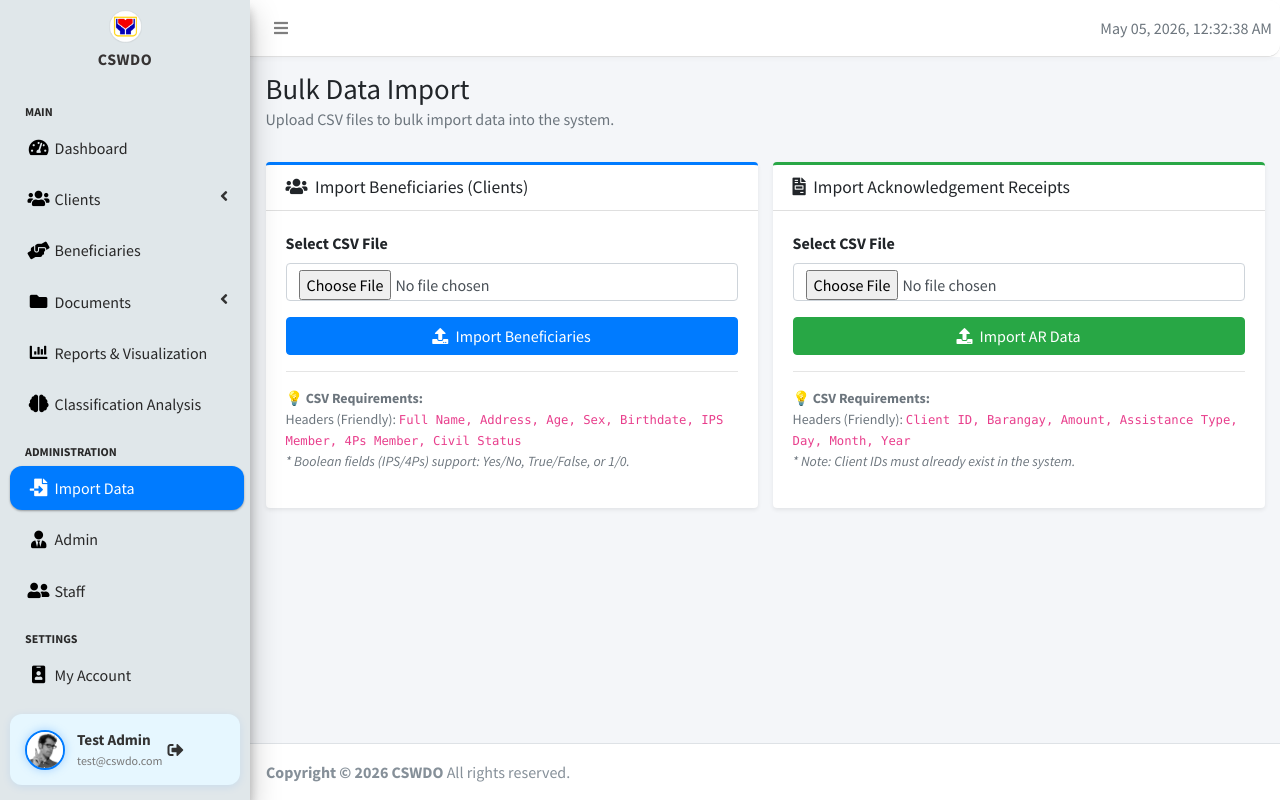
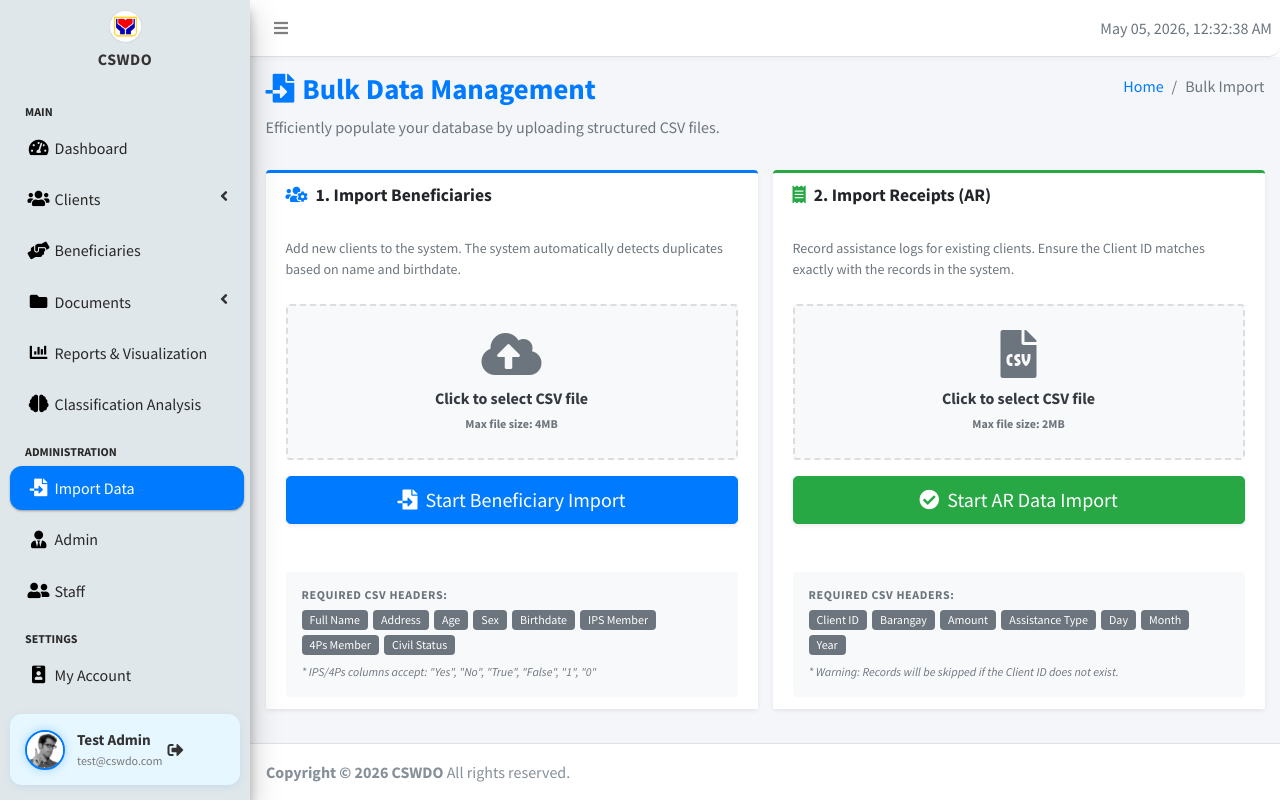
Before and after one commit to bensentdace24/cswdo-capstone, a Laravel app: page /admin/receipts/import in a window 1280 px wide. Run offline with Laravel 10, Linux system fonts and the light colour scheme; a user stored in the database is signed in; data comes from the database, SQL or seed files in the repository; settings files or empty folders that the repository lacks are supplied; some libraries are stand-ins or nearby versions.

Commit message:
redisgining the import page

```diff
--- a/app/Http/Controllers/ImportController.php
+++ b/app/Http/Controllers/ImportController.php
@@ -332,18 +332,4 @@ class ImportController extends Controller
         return back()->with('error', 'Could not open CSV file.');
     }
 
-    public function deleteImportedData()
-    {
-        // ✅ Delete only rows that came from CSV import
-        AcknowledgementReceipt::where('is_imported', true)->delete();
-        ClientAssistanceLog::where('is_imported', true)->delete();
-
-        // ✅ Recompute AI analytics so dashboard stays accurate
-        shell_exec("python " . public_path('python/kmeans_cluster.py'));
-        shell_exec("python " . public_path('python/random_forest_classifier.py'));
-
-        DB::table('ai_updates')->updateOrInsert([], ['updated_at' => now()]);
-
-        return back()->with('success', '✅ All imported data removed successfully!');
-    }
 }
--- a/resources/views/admin/import.blade.php
+++ b/resources/views/admin/import.blade.php
@@ -2,95 +2,160 @@
 
 @section('content')
 <div class="content-wrapper">
+    <!-- Content Header -->
     <div class="content-header">
         <div class="container-fluid">
-                <h1 class="m-0">Bulk Data Import</h1>
-                <p class="text-muted">Upload CSV files to bulk import data into the system.</p>
+            <div class="row mb-2">
+                <div class="col-sm-6">
+                    <h1 class="m-0 font-weight-bold text-primary"><i class="fas fa-file-import mr-2"></i>Bulk Data Management</h1>
+                </div>
+                <div class="col-sm-6">
+                    <ol class="breadcrumb float-sm-right">
+                        <li class="breadcrumb-item"><a href="{{ url('admin/dashboard') }}">Home</a></li>
+                        <li class="breadcrumb-item active">Bulk Import</li>
+                    </ol>
+                </div>
+            </div>
+            <p class="text-muted">Efficiently populate your database by uploading structured CSV files.</p>
         </div>
     </div>
 
+    <!-- Main Content -->
     <section class="content">
         <div class="container-fluid">
+
+            <!-- Global Feedback Messages -->
             @if (session('success'))
-                    <div class="alert alert-success alert-dismissible fade show" role="alert">
+                <div class="alert alert-success alert-dismissible shadow-sm">
+                    <button type="button" class="close" data-dismiss="alert" aria-hidden="true">&times;</button>
+                    <h5><i class="icon fas fa-check"></i> Success!</h5>
                     {{ session('success') }}
-                        <button type="button" class="close" data-dismiss="alert" aria-label="Close">
-                            <span aria-hidden="true">&times;</span>
-                        </button>
                 </div>
             @endif
 
             @if (session('import_errors'))
-                    <div class="alert alert-warning shadow-sm">
-                        <h5><i class="icon fas fa-exclamation-triangle"></i> Import Issues Detected</h5>
-                        <ul class="mb-0" style="max-height: 200px; overflow-y: auto;">
+                <div class="card card-warning card-outline shadow-sm">
+                    <div class="card-header">
+                        <h3 class="card-title text-warning font-weight-bold">
+                            <i class="fas fa-exclamation-triangle mr-1"></i> Partial Import Warnings
+                        </h3>
+                    </div>
+                    <div class="card-body p-0">
+                        <div class="table-responsive" style="max-height: 250px;">
+                            <table class="table table-sm table-hover mb-0">
+                                <thead class="bg-light">
+                                    <tr>
+                                        <th style="width: 100px" class="pl-3">Row</th>
+                                        <th>Issue Description</th>
+                                    </tr>
+                                </thead>
+                                <tbody>
                                     @foreach (session('import_errors') as $error)
-                                <li>{{ $error }}</li>
+                                        <tr>
+                                            <td class="pl-3 text-muted">#{{ preg_replace('/[^0-9]/', '', explode(':', $error)[0] ?? '0') }}</td>
+                                            <td class="text-danger">{{ $error }}</td>
+                                        </tr>
                                     @endforeach
-                        </ul>
+                                </tbody>
+                            </table>
+                        </div>
+                    </div>
                 </div>
             @endif
 
             @if (session('error'))
-                    <div class="alert alert-danger alert-dismissible fade show" role="alert">
+                <div class="alert alert-danger alert-dismissible shadow-sm">
+                    <button type="button" class="close" data-dismiss="alert" aria-hidden="true">&times;</button>
+                    <h5><i class="icon fas fa-ban"></i> Error!</h5>
                     {{ session('error') }}
-                        <button type="button" class="close" data-dismiss="alert" aria-label="Close">
-                            <span aria-hidden="true">&times;</span>
-                        </button>
                 </div>
             @endif
 
             <div class="row">
-                    <!-- Beneficiary Import -->
-                    <div class="col-md-6">
-                        <div class="card card-primary card-outline shadow-sm">
-                            <div class="card-header">
-                                <h3 class="card-title"><i class="fas fa-users mr-1"></i> Import Beneficiaries (Clients)</h3>
+                <!-- Beneficiary Import Card -->
+                <div class="col-lg-6">
+                    <div class="card card-primary card-outline shadow-sm h-100">
+                        <div class="card-header border-0">
+                            <h3 class="card-title font-weight-bold">
+                                <i class="fas fa-users-cog mr-2 text-primary"></i>1. Import Beneficiaries
+                            </h3>
                         </div>
                         <div class="card-body">
+                            <p class="text-sm text-muted mb-4">Add new clients to the system. The system automatically detects duplicates based on name and birthdate.</p>
+
                             <form action="{{ route('admin.import.clients') }}" method="POST" enctype="multipart/form-data">
                                 @csrf
-                                    <div class="mb-3">
-                                        <label for="csv_file_clients" class="form-label fw-bold">Select CSV File</label>
-                                        <input type="file" name="csv_file" id="csv_file_clients" class="form-control" required>
+                                <div class="form-group">
+                                    <label for="csv_file_clients" class="d-block">
+                                        <div class="p-4 border-dashed rounded text-center bg-light pointer" style="border: 2px dashed #ddd;">
+                                            <i class="fas fa-cloud-upload-alt fa-3x text-muted mb-2"></i>
+                                            <p class="mb-0 text-dark font-weight-bold">Click to select CSV file</p>
+                                            <span class="text-xs text-muted">Max file size: 4MB</span>
                                         </div>
-                                    <button type="submit" class="btn btn-primary btn-block">
-                                        <i class="fas fa-upload mr-1"></i> Import Beneficiaries
+                                        <input type="file" name="csv_file" id="csv_file_clients" class="d-none" required onchange="updateFileName(this, 'fileNameClients')">
+                                    </label>
+                                    <div id="fileNameClients" class="text-center text-sm font-italic text-primary mt-2"></div>
+                                </div>
+
+                                <button type="submit" class="btn btn-primary btn-block btn-lg shadow-sm">
+                                    <i class="fas fa-file-import mr-1"></i> Start Beneficiary Import
                                 </button>
                             </form>
-                                <hr>
-                                <p class="text-sm text-muted">
-                                    <strong>💡 CSV Requirements:</strong><br>
-                                    Headers (Friendly): <code>Full Name, Address, Age, Sex, Birthdate, IPS Member, 4Ps Member, Civil Status</code><br>
-                                    <em>* Boolean fields (IPS/4Ps) support: Yes/No, True/False, or 1/0.</em>
-                                </p>
+                        </div>
+                        <div class="card-footer bg-white border-top-0">
+                            <div class="bg-light p-3 rounded">
+                                <h6 class="font-weight-bold text-xs text-uppercase tracking-wider text-muted mb-2">Required CSV Headers:</h6>
+                                <div class="d-flex flex-wrap" style="gap: 5px;">
+                                    @foreach(['Full Name', 'Address', 'Age', 'Sex', 'Birthdate', 'IPS Member', '4Ps Member', 'Civil Status'] as $h)
+                                        <span class="badge badge-secondary font-weight-normal px-2 py-1">{{ $h }}</span>
+                                    @endforeach
+                                </div>
+                                <p class="text-xs text-muted mt-2 mb-0 italic">* IPS/4Ps columns accept: "Yes", "No", "True", "False", "1", "0"</p>
+                            </div>
                         </div>
                     </div>
                 </div>
 
-                    <!-- AR Import -->
-                    <div class="col-md-6">
-                        <div class="card card-success card-outline shadow-sm">
-                            <div class="card-header">
-                                <h3 class="card-title"><i class="fas fa-file-invoice mr-1"></i> Import Acknowledgement Receipts</h3>
+                <!-- AR Import Card -->
+                <div class="col-lg-6">
+                    <div class="card card-success card-outline shadow-sm h-100">
+                        <div class="card-header border-0">
+                            <h3 class="card-title font-weight-bold">
+                                <i class="fas fa-receipt mr-2 text-success"></i>2. Import Receipts (AR)
+                            </h3>
                         </div>
                         <div class="card-body">
+                            <p class="text-sm text-muted mb-4">Record assistance logs for existing clients. Ensure the Client ID matches exactly with the records in the system.</p>
+
                             <form action="{{ route('admin.import.csv') }}" method="POST" enctype="multipart/form-data">
                                 @csrf
-                                    <div class="mb-3">
-                                        <label for="csv_file_ar" class="form-label fw-bold">Select CSV File</label>
-                                        <input type="file" name="csv_file" id="csv_file_ar" class="form-control" required>
+                                <div class="form-group">
+                                    <label for="csv_file_ar" class="d-block">
+                                        <div class="p-4 border-dashed rounded text-center bg-light pointer" style="border: 2px dashed #ddd;">
+                                            <i class="fas fa-file-csv fa-3x text-muted mb-2"></i>
+                                            <p class="mb-0 text-dark font-weight-bold">Click to select CSV file</p>
+                                            <span class="text-xs text-muted">Max file size: 2MB</span>
                                         </div>
-                                    <button type="submit" class="btn btn-success btn-block">
-                                        <i class="fas fa-upload mr-1"></i> Import AR Data
+                                        <input type="file" name="csv_file" id="csv_file_ar" class="d-none" required onchange="updateFileName(this, 'fileNameAR')">
+                                    </label>
+                                    <div id="fileNameAR" class="text-center text-sm font-italic text-success mt-2"></div>
+                                </div>
+
+                                <button type="submit" class="btn btn-success btn-block btn-lg shadow-sm">
+                                    <i class="fas fa-check-circle mr-1"></i> Start AR Data Import
                                 </button>
                             </form>
-                                <hr>
-                                <p class="text-sm text-muted">
-                                    <strong>💡 CSV Requirements:</strong><br>
-                                    Headers (Friendly): <code>Client ID, Barangay, Amount, Assistance Type, Day, Month, Year</code><br>
-                                    <em>* Note: Client IDs must already exist in the system.</em>
-                                </p>
+                        </div>
+                        <div class="card-footer bg-white border-top-0">
+                            <div class="bg-light p-3 rounded">
+                                <h6 class="font-weight-bold text-xs text-uppercase tracking-wider text-muted mb-2">Required CSV Headers:</h6>
+                                <div class="d-flex flex-wrap" style="gap: 5px;">
+                                    @foreach(['Client ID', 'Barangay', 'Amount', 'Assistance Type', 'Day', 'Month', 'Year'] as $h)
+                                        <span class="badge badge-secondary font-weight-normal px-2 py-1">{{ $h }}</span>
+                                    @endforeach
+                                </div>
+                                <p class="text-xs text-muted mt-2 mb-0 italic text-danger">* Warning: Records will be skipped if the Client ID does not exist.</p>
+                            </div>
                         </div>
                     </div>
                 </div>
@@ -98,4 +163,20 @@
         </div>
     </section>
 </div>
+
+<style>
+    .pointer { cursor: pointer; }
+    .border-dashed:hover { background-color: #f0f4f8 !important; border-color: #007bff !important; }
+    .tracking-wider { letter-spacing: 0.05em; }
+    .text-gray-500 { color: #adb5bd; }
+    .italic { font-style: italic; }
+</style>
+
+<script>
+    function updateFileName(input, targetId) {
+        const fileName = input.files[0] ? input.files[0].name : '';
+        document.getElementById(targetId).innerHTML = fileName ?
+            `<i class="fas fa-file-alt mr-1"></i> Selected: <strong>${fileName}</strong>` : '';
+    }
+</script>
 @endsection
--- a/routes/web.php
+++ b/routes/web.php
@@ -169,8 +169,6 @@ Route::group(['middleware' => 'admin'], function () {
         Route::get('admin/receipts/import', [ImportController::class, 'showImportForm'])->name('admin.import.form');
         Route::post('admin/receipts/import', [ImportController::class, 'importCsv'])->name('admin.import.csv');
         Route::post('admin/clients/import', [ImportController::class, 'importClientsCsv'])->name('admin.import.clients');
-        Route::delete('/imported-data/delete', [ImportController::class, 'deleteImportedData'])
-            ->name('imported.delete');
     });
 
     Route::get('/admin/update-ai', function () {
```
Lines whose indentation alone changed are shown as unchanged.
